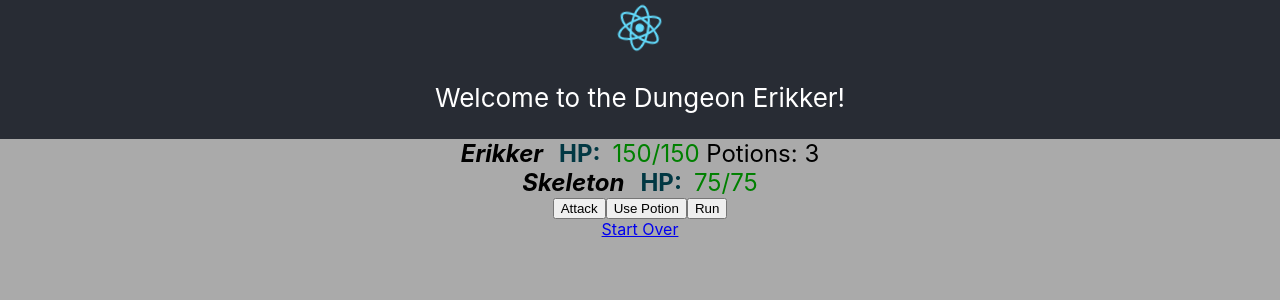
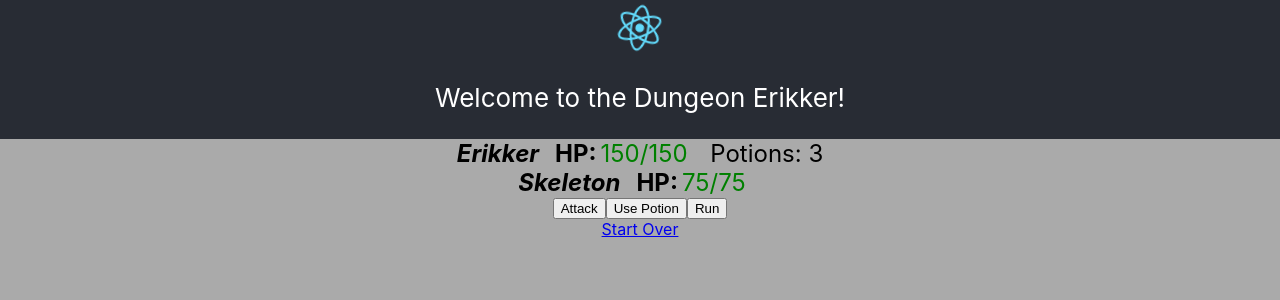
Before and after one commit to erikbcode/tbg, a React (Create React App) app: page / in a window 1280 px wide. Shown: the top 300 px of the page. Built offline with nearby package versions, Linux system fonts and the light colour scheme.

Commit message:
Changes to font styling and margins

```diff
--- a/src/components/mob.tsx
+++ b/src/components/mob.tsx
@@ -9,8 +9,8 @@ const MobStyles = styled.div`
 const HPStyles = styled.span`
   font-size: 1.5rem;
   font-weight: bold;
-  color: #023843;
-  margin-right: 0.75rem;
+  color: #000000;
+  margin-right: 0.25rem;
 `;
 
 const MobName = styled.span`
@@ -27,12 +27,14 @@ interface HealthProps {
 // putting <HealthProps> next to span tells you the type of variable that props is
 const MobHealth = styled.span<HealthProps>`
   color: ${(props) => (props.currentHP / props.maxHP >= 0.5 ? 'green' : 'red')};
+  margin-right: 1rem;
 `;
 
 export interface MobProps {
   mob: MobStats | PlayerStats;
 }
 
+// In the below function, why is the line <MobHealth currentHP = {mob.currentHP}... needed if we also call mob.currentHP below?
 export const Mob: FunctionComponent<MobProps> = ({ mob }) => {
   return (
     <MobStyles>
```
